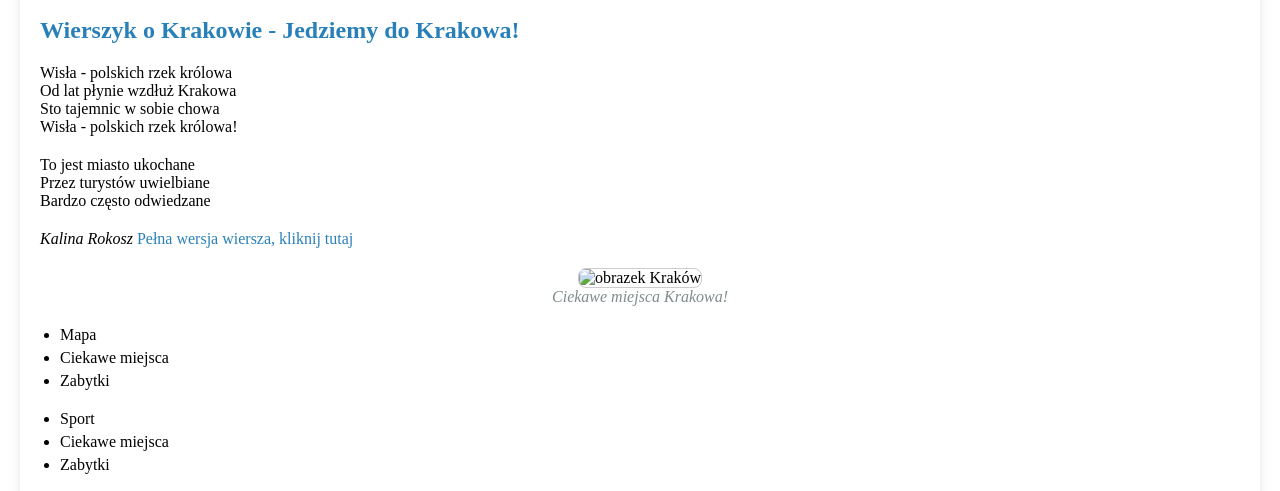
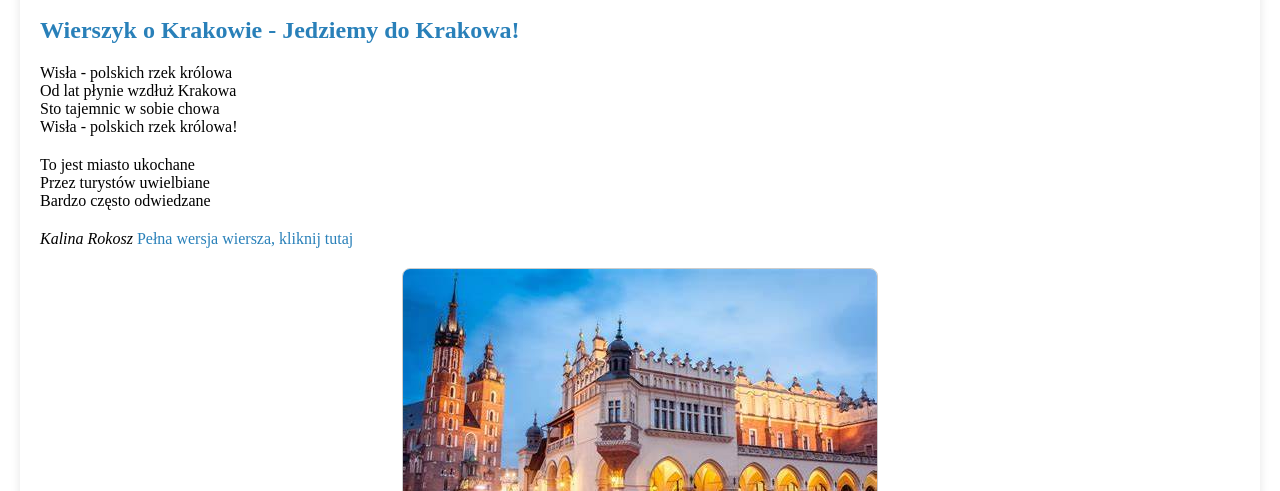
Before and after one commit to Bronks16/krakow1, a plain HTML site: page index.html in a window 1280 px wide. Shown: the part 276-767 px from the top of the page. Drawn offline with Linux system fonts and the light colour scheme; a script that the page names is missing.

Commit message:
Update index.html

```diff
--- a/index.html
+++ b/index.html
@@ -29,7 +29,7 @@
         <i>Kalina Rokosz</i>
         <a href="https://muzycznakurtyna.pl/wierszyk/jedziemy-do-krakowa" target="_blank">Pełna wersja wiersza, kliknij tutaj</a>
         <figure>
-            <img src="images/krakow.jpg" alt="obrazek Kraków">
+            <img src="krakow.jpg" alt="obrazek Kraków">
             <figcaption>Ciekawe miejsca Krakowa!</figcaption>
         </figure>
         <ul>
```
